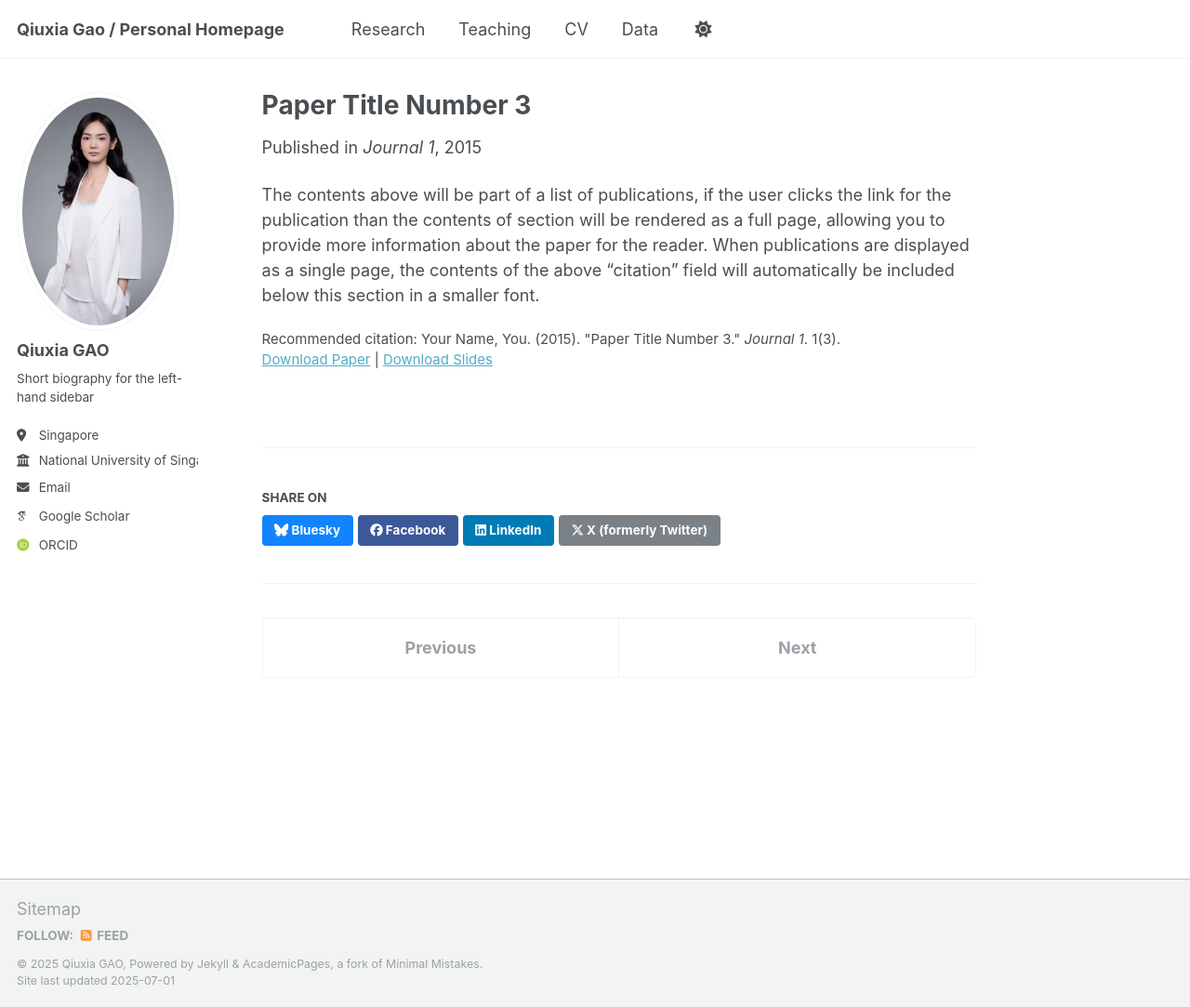
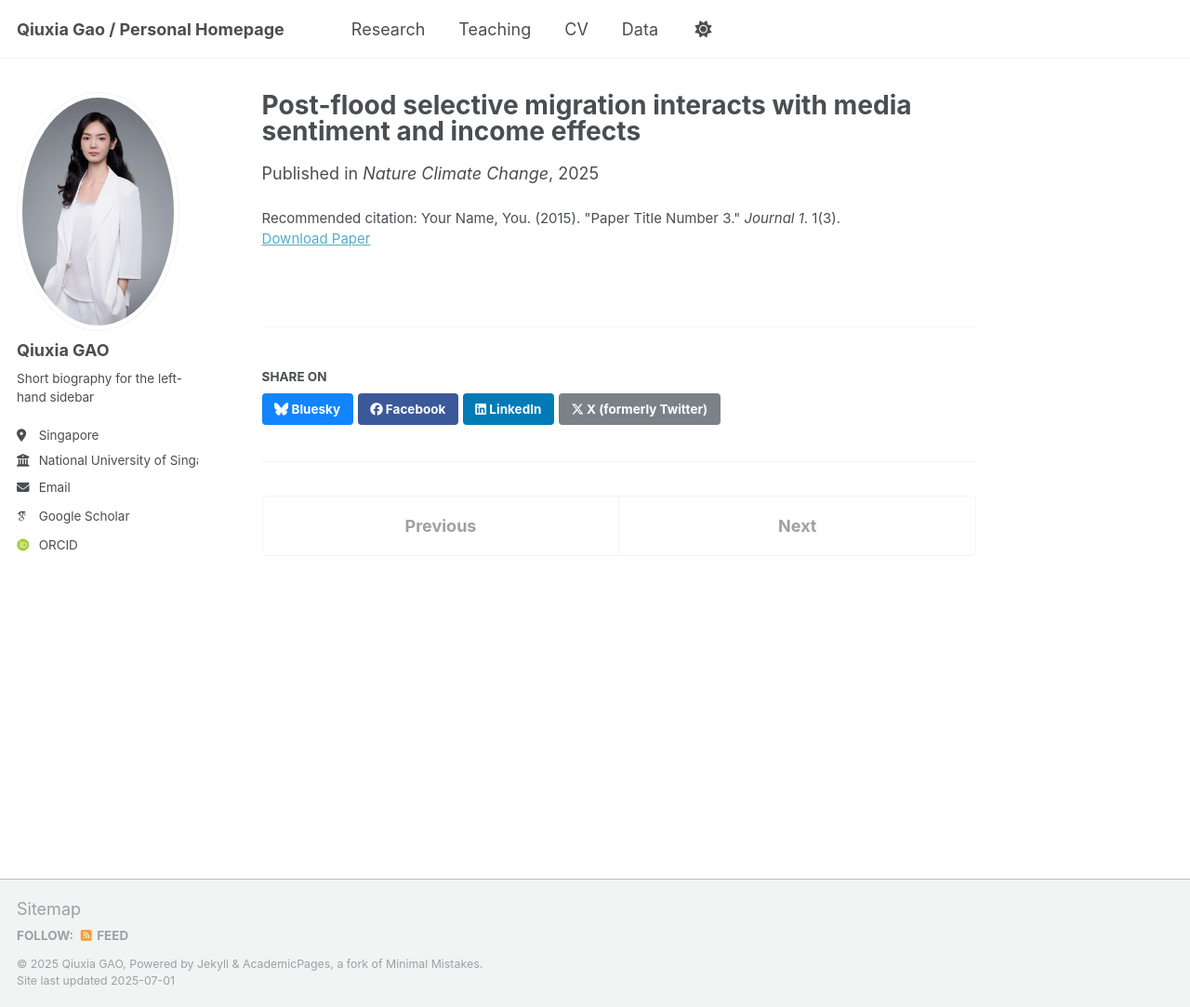
Before and after one commit to Meggie3466/qiuxia_gao, a Jekyll site: the page built from _publications/2015-10-01-paper-title-number-3.md, in a window 1280 px wide and 1083 px high. Shown: the whole window at 93% size. Built offline with Jekyll 4.4.1, drawn with Linux system fonts in a browser that asks for light colours; some web fonts are replaced; a script that is not in the unit is left out; a file with an impossible date is left out.

Commit message:
Update 2015-10-01-paper-title-number-3.md

```diff
--- a/_publications/2015-10-01-paper-title-number-3.md
+++ b/_publications/2015-10-01-paper-title-number-3.md
@@ -1,14 +1,11 @@
 ---
-title: "Paper Title Number 3"
+title: "Post-flood selective migration interacts with media sentiment and income effects"
 collection: publications
 category: manuscripts
-permalink: /publication/2015-10-01-paper-title-number-3
+permalink: /publication/flood
 excerpt: 'This paper is about the number 3. The number 4 is left for future work.'
-date: 2015-10-01
-venue: 'Journal 1'
-slidesurl: 'http://academicpages.github.io/files/slides3.pdf'
-paperurl: 'http://academicpages.github.io/files/paper3.pdf'
+date: 2025.05
+venue: 'Nature Climate Change'
+paperurl: 'http://academicpages.github.io/files/paper3.pdf](https://www.nature.com/articles/s41558-025-02345-7'
 citation: 'Your Name, You. (2015). &quot;Paper Title Number 3.&quot; <i>Journal 1</i>. 1(3).'
 ---
-
-The contents above will be part of a list of publications, if the user clicks the link for the publication than the contents of section will be rendered as a full page, allowing you to provide more information about the paper for the reader. When publications are displayed as a single page, the contents of the above "citation" field will automatically be included below this section in a smaller font.
```
